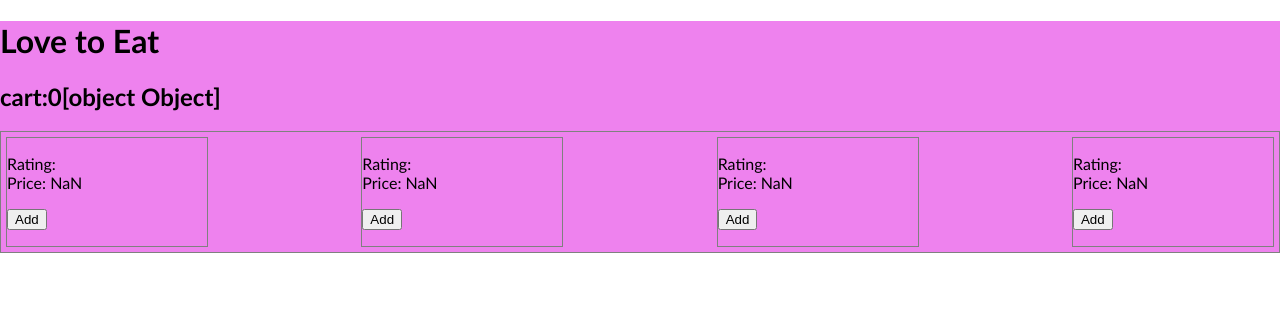
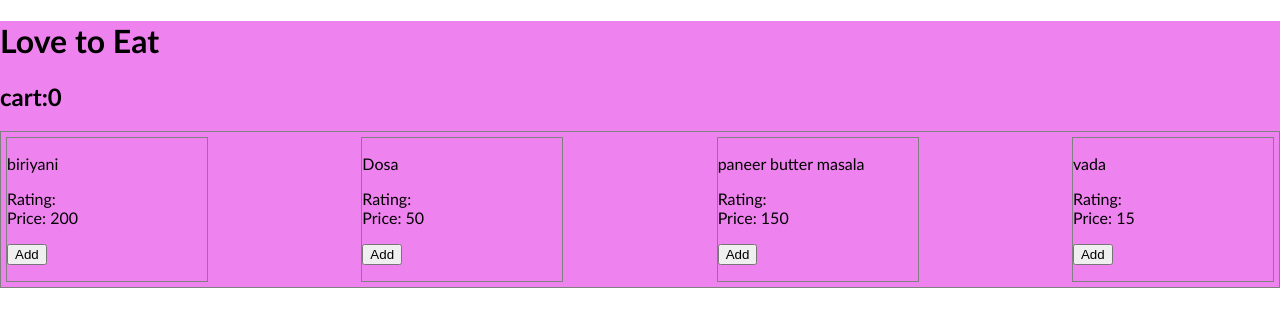
Before and after one commit to MathuSakthivel05/Foodie_Web_App, a React (Create React App) app: page / in a window 1280 px wide. Shown: the top 326 px of the page. Built offline with nearby package versions, Linux system fonts and the light colour scheme.

Commit message:
seventh  commit

```diff
--- a/src/App.js
+++ b/src/App.js
@@ -9,14 +9,14 @@ import Reducer from "./Components/manageCart";
 function App() {
   //const [cartdata,setCartdata] = useState({})
 
-  const [cartdata, dispatch] = useReducer(Reducer, [{}]);
+  const [cartdata, dispatch] = useReducer(Reducer, {});
 
 
-  const add = (foodname) => {
-    dispatch({ type: "inc", value: foodname });
+  const add = (food) => {
+    dispatch({ type: "inc", value: food });
   };
-  const sub = (foodname) => {
-    dispatch({ type: "dec", value: foodname });
+  const sub = (food) => {
+    dispatch({ type: "dec", value: food });
   };
   // const add = (food) => {
   //   const currentValue = cartdata[food] || 0;
@@ -44,13 +44,11 @@ function App() {
   // }
   // };
 
-
   return (
     <div className="App">
       <Reducer/>
       <Cart cartdata={cartdata}/>
-      <Foodlist cartdata={cartdata} add={add} sub={sub}
-      />
+      <Foodlist cartdata={cartdata} add={add} sub={sub} />
     </div>
   );
 }
--- a/src/Components/Counter.js
+++ b/src/Components/Counter.js
@@ -1,5 +1,5 @@
 const Counter = (props) => {
-  const { foodname, cartdata, add, sub } = props;
+  const { foodname,cartdata,add,sub} = props;
   // console.log(props.foodname)
   const currentValue = cartdata[foodname] || 0;
   //const [cartdata, setCartdata] = useState({"briyani":1});
@@ -10,15 +10,17 @@ const Counter = (props) => {
   //     [foodname]: total + 1,
   //   });
   // };
+  function Addition() {
+    return add(foodname)
+  };
+  const Subract = () => sub(foodname);
+  //const Subract = () => add(foodname);
 
-  const Addition = () => add(foodname);
-  const Subract = () => sub(foodname);
+
 
   return (
     <div>
-      {currentValue === 0 ? (
-        <button onClick={Addition}>Add</button>
-      ) : (
+      {currentValue === 0 ? (<button onClick={Addition}>Add</button>):(
       <div>
       <button onClick={Addition}>+</button>
       <span>{currentValue}</span>
--- a/src/Components/fooditems.js
+++ b/src/Components/fooditems.js
@@ -18,7 +18,6 @@ export default function FoodItem(props) {
             foodname={foodname}
             add ={add}
             sub={sub}
-            pricing={pricing}
           />
         </p>
       )}
--- a/src/Components/foodlist.js
+++ b/src/Components/foodlist.js
@@ -29,7 +29,7 @@ const menuData = [
 ];
 
 export default function Foodlist(props) {
-  const {cartdata,add,sub,foodname,ratings,pricing}= props;
+  const {cartdata,add,sub,pricing}= props;
 
   return (
     <div className="food-list">
@@ -39,9 +39,11 @@ export default function Foodlist(props) {
             cartdata = {cartdata}
             add ={add}
             sub={sub}
-            foodname={foodname}
-            rating={ratings}
-            pricing={pricing / 100}
+            key={menu.id}
+            foodname={menu.name}
+            rating={menu.ratings}
+            pricing={menu.pricing / 100}
+
           />
         );
       })}
--- a/src/Components/manageCart.js
+++ b/src/Components/manageCart.js
@@ -1,22 +1,22 @@
-const reducer = (cartdata, action) => {
+const reducer = (state, action) => {
   switch (action.type) {
     case "inc": {
-        const currentValue = cartdata[action.value] || 0;
-        return [
-          ...cartdata,
-           currentValue + 1,
-        ];
+      const currentValue = state[action.value] || 0;
+      return {
+        ...state,
+        [action.value]: currentValue + 1,
+      };
     }
     case "dec": {
-        const currentValue = cartdata[action.value] || 0;
+      const currentValue = state[action.value] || 0;
       if (currentValue === 1) {
         return {
-            ...cartdata,
+          ...state,
           [action.value]: 0,
         };
       } else {
         return {
-            ...cartdata,
+          ...state,
           [action.value]: currentValue - 1,
         };
       }
```
Lines whose indentation alone changed are shown as unchanged.
